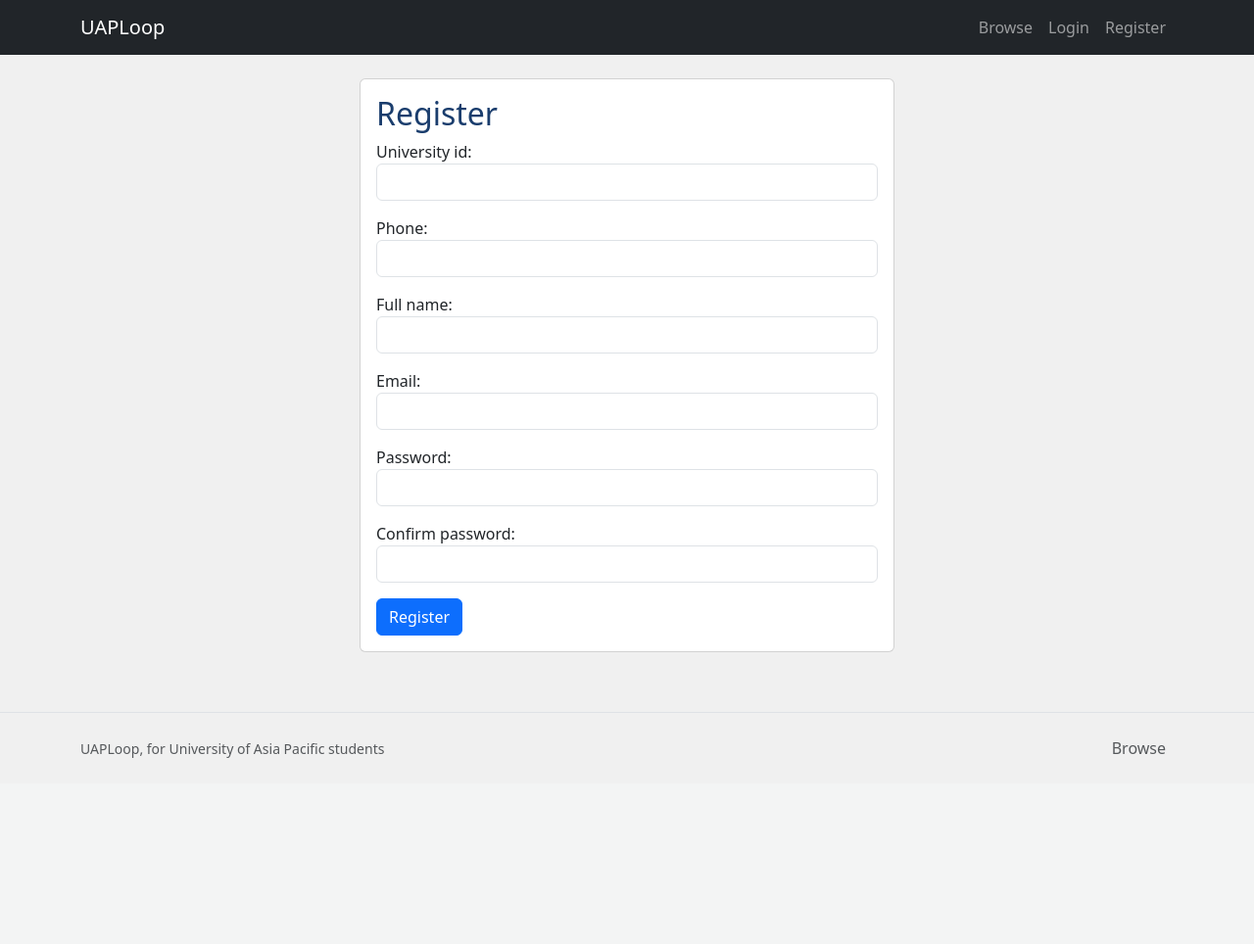
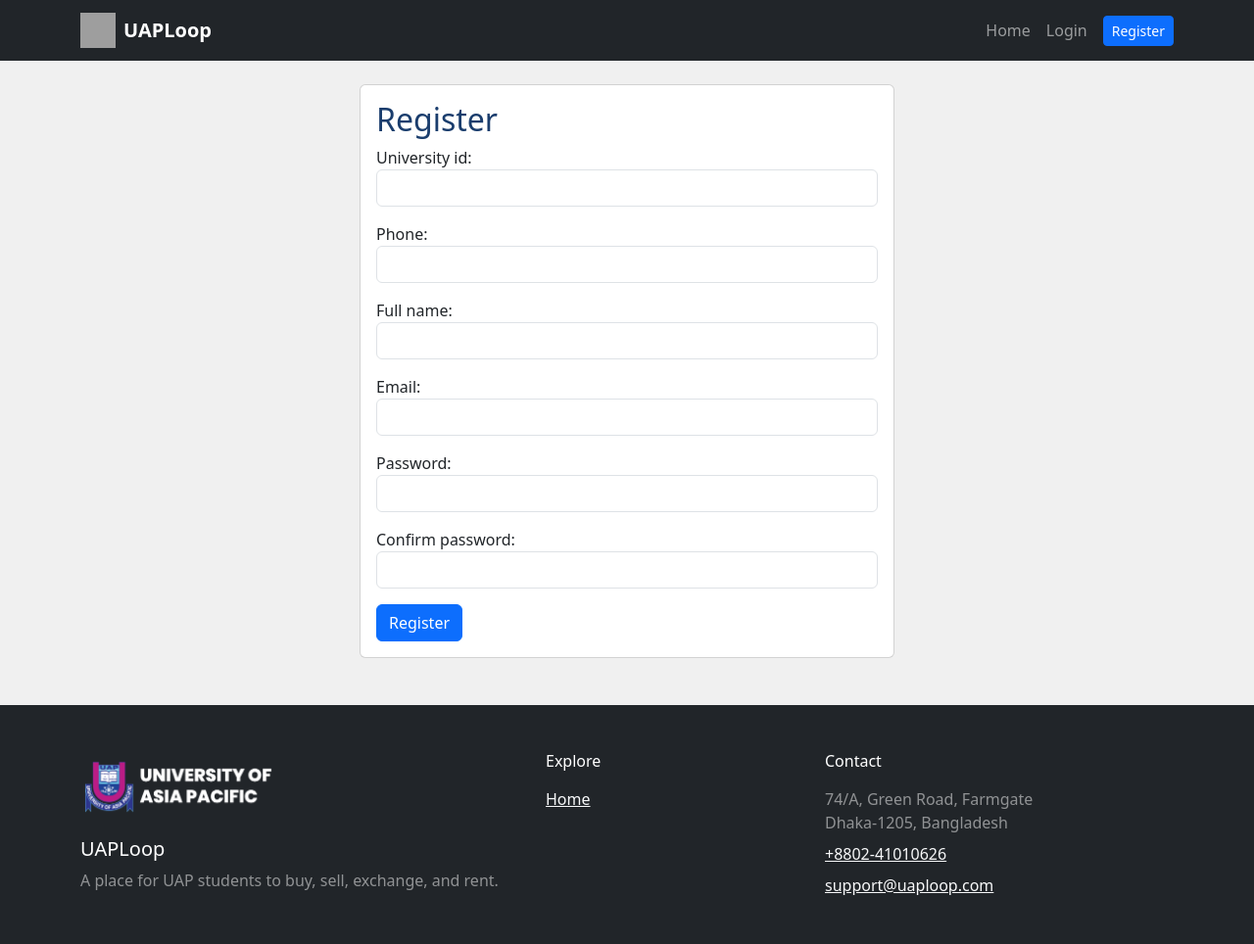
Before and after one commit to TajbihaMaisha/UAPLoop, a Django app: page /register/ in a window 1280 px wide. Shown: the whole page at 98% size. Before the commit the page ends 774 px from the top, so only its background shows below. Run offline with Django 5.2, Linux system fonts and the light colour scheme; grey boxes are pictures that could not be loaded.

Commit message:
Add university logo and contact details to footer

```diff
--- a/templates/base.html
+++ b/templates/base.html
@@ -11,47 +11,66 @@
 <body class="d-flex flex-column min-vh-100">
 <nav class="navbar navbar-expand-lg navbar-dark bg-dark mb-4">
   <div class="container">
-    <a class="navbar-brand" href="{% url 'browse' %}">UAPLoop</a>
+    <a class="navbar-brand d-inline-flex align-items-center gap-2" href="{% url 'browse' %}">
+      <img src="{% static 'images/uaploop-logo.svg' %}" width="36" height="36" alt="">
+      <span class="fw-semibold">UAPLoop</span>
+    </a>
     <button class="navbar-toggler" type="button" data-bs-toggle="collapse" data-bs-target="#mainNav" aria-controls="mainNav" aria-expanded="false" aria-label="Toggle navigation">
       <span class="navbar-toggler-icon"></span>
     </button>
     <div class="collapse navbar-collapse" id="mainNav">
-      <ul class="navbar-nav ms-auto">
-        <li class="nav-item"><a class="nav-link" href="{% url 'browse' %}">Browse</a></li>
+      <ul class="navbar-nav ms-auto align-items-lg-center">
+        <li class="nav-item"><a class="nav-link" href="{% url 'browse' %}">Home</a></li>
         {% if user.is_authenticated %}
-        <li class="nav-item"><a class="nav-link" href="{% url 'new_listing' %}">New listing</a></li>
         <li class="nav-item"><a class="nav-link" href="{% url 'my_listings' %}">My listings</a></li>
         <li class="nav-item"><a class="nav-link" href="{% url 'inbox' %}">Inbox</a></li>
-        <li class="nav-item">
+        <li class="nav-item my-1 my-lg-0 ms-lg-2"><a class="btn btn-primary btn-sm" href="{% url 'new_listing' %}">New listing</a></li>
+        <li class="nav-item my-1 my-lg-0 ms-lg-2">
           <form method="post" action="{% url 'logout' %}">
             {% csrf_token %}
-            <button class="btn btn-link nav-link" type="submit">Logout</button>
+            <button class="btn btn-outline-light btn-sm" type="submit">Logout</button>
           </form>
         </li>
         {% else %}
         <li class="nav-item"><a class="nav-link" href="{% url 'login' %}">Login</a></li>
-        <li class="nav-item"><a class="nav-link" href="{% url 'register' %}">Register</a></li>
+        <li class="nav-item my-1 my-lg-0 ms-lg-2"><a class="btn btn-primary btn-sm" href="{% url 'register' %}">Register</a></li>
         {% endif %}
       </ul>
     </div>
   </div>
 </nav>
-<div class="container">
+<div class="container pb-5">
   {% for message in messages %}
   <div class="alert alert-info">{{ message }}</div>
   {% endfor %}
   {% block content %}{% endblock %}
 </div>
-<footer class="mt-auto border-top py-3 mt-4">
-  <div class="container d-flex flex-wrap justify-content-between align-items-center">
-    <span class="text-body-secondary small">UAPLoop, for University of Asia Pacific students</span>
-    <ul class="nav flex-wrap">
-      <li class="nav-item"><a class="nav-link px-2 text-body-secondary" href="{% url 'browse' %}">Browse</a></li>
-      {% if user.is_authenticated %}
-      <li class="nav-item"><a class="nav-link px-2 text-body-secondary" href="{% url 'new_listing' %}">New listing</a></li>
-      <li class="nav-item"><a class="nav-link px-2 text-body-secondary" href="{% url 'inbox' %}">Inbox</a></li>
-      {% endif %}
-    </ul>
+<footer class="mt-auto py-5 bg-dark text-white">
+  <div class="container">
+    <div class="row g-4">
+      <div class="col-lg-5">
+        <img class="img-fluid mb-3" src="{% static 'images/uap-logo.png' %}" width="200" height="70" alt="University of Asia Pacific">
+        <h2 class="h5 text-white">UAPLoop</h2>
+        <p class="mb-0 text-white-50">A place for UAP students to buy, sell, exchange, and rent.</p>
+      </div>
+      <nav class="col-sm-5 col-lg-3" aria-label="Footer navigation">
+        <h2 class="h6 text-white mb-3">Explore</h2>
+        <ul class="list-unstyled mb-0">
+          <li class="mb-2"><a class="link-light" href="{% url 'browse' %}">Home</a></li>
+          {% if user.is_authenticated %}
+          <li class="mb-2"><a class="link-light" href="{% url 'new_listing' %}">New listing</a></li>
+          <li class="mb-2"><a class="link-light" href="{% url 'my_listings' %}">My listings</a></li>
+          <li><a class="link-light" href="{% url 'inbox' %}">Inbox</a></li>
+          {% endif %}
+        </ul>
+      </nav>
+      <div class="col-sm-7 col-lg-4">
+        <h2 class="h6 text-white mb-3">Contact</h2>
+        <address class="text-white-50 mb-2">74/A, Green Road, Farmgate<br>Dhaka-1205, Bangladesh</address>
+        <p class="mb-2"><a class="link-light" href="tel:+880241010626">+8802-41010626</a></p>
+        <p class="mb-0"><a class="link-light" href="mailto:support@uaploop.com">support@uaploop.com</a></p>
+      </div>
+    </div>
   </div>
 </footer>
 <script src="https://cdn.jsdelivr.net/npm/bootstrap@5.3.3/dist/js/bootstrap.bundle.min.js"></script>
```
Also changed, not shown: static/images/uap-logo.png (added).
